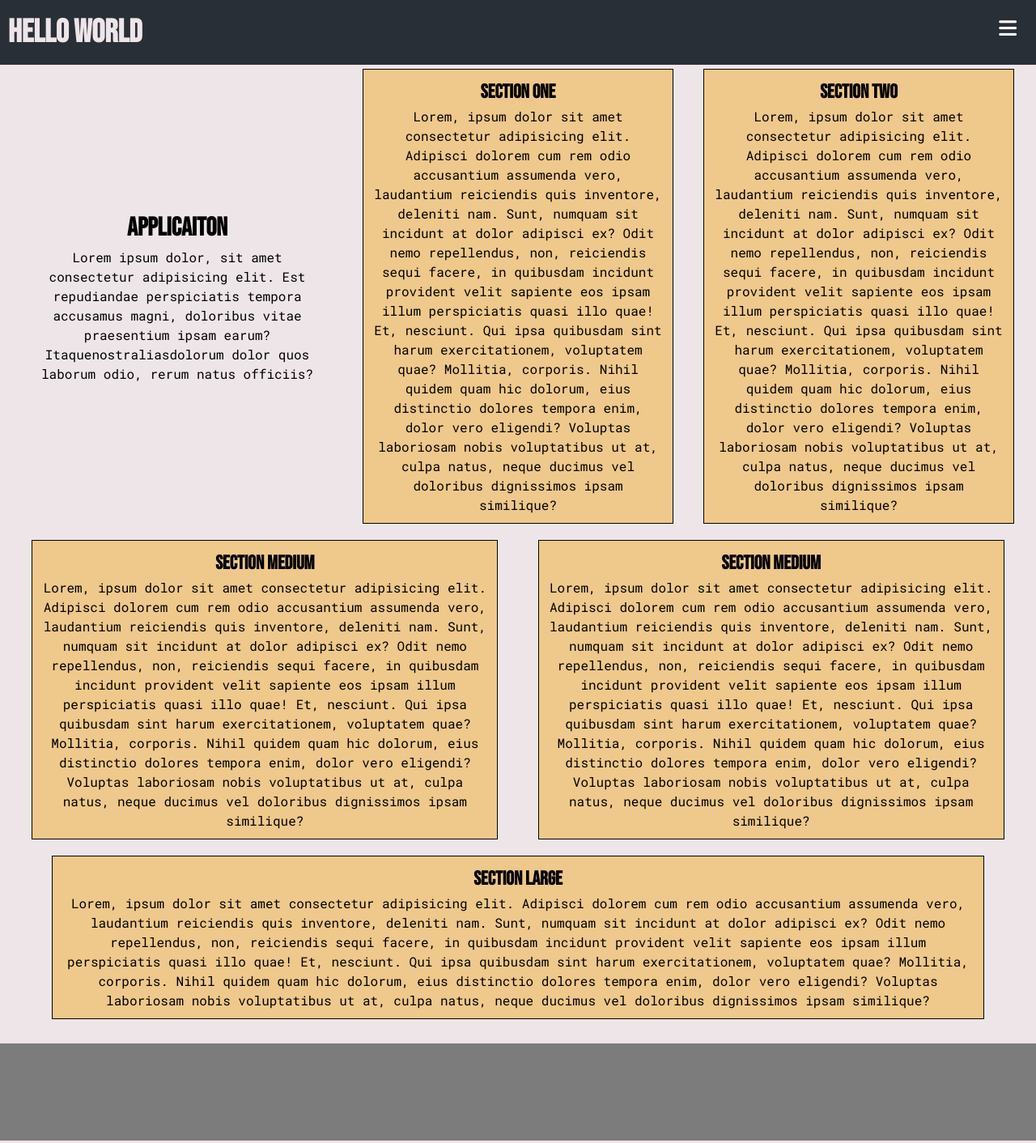
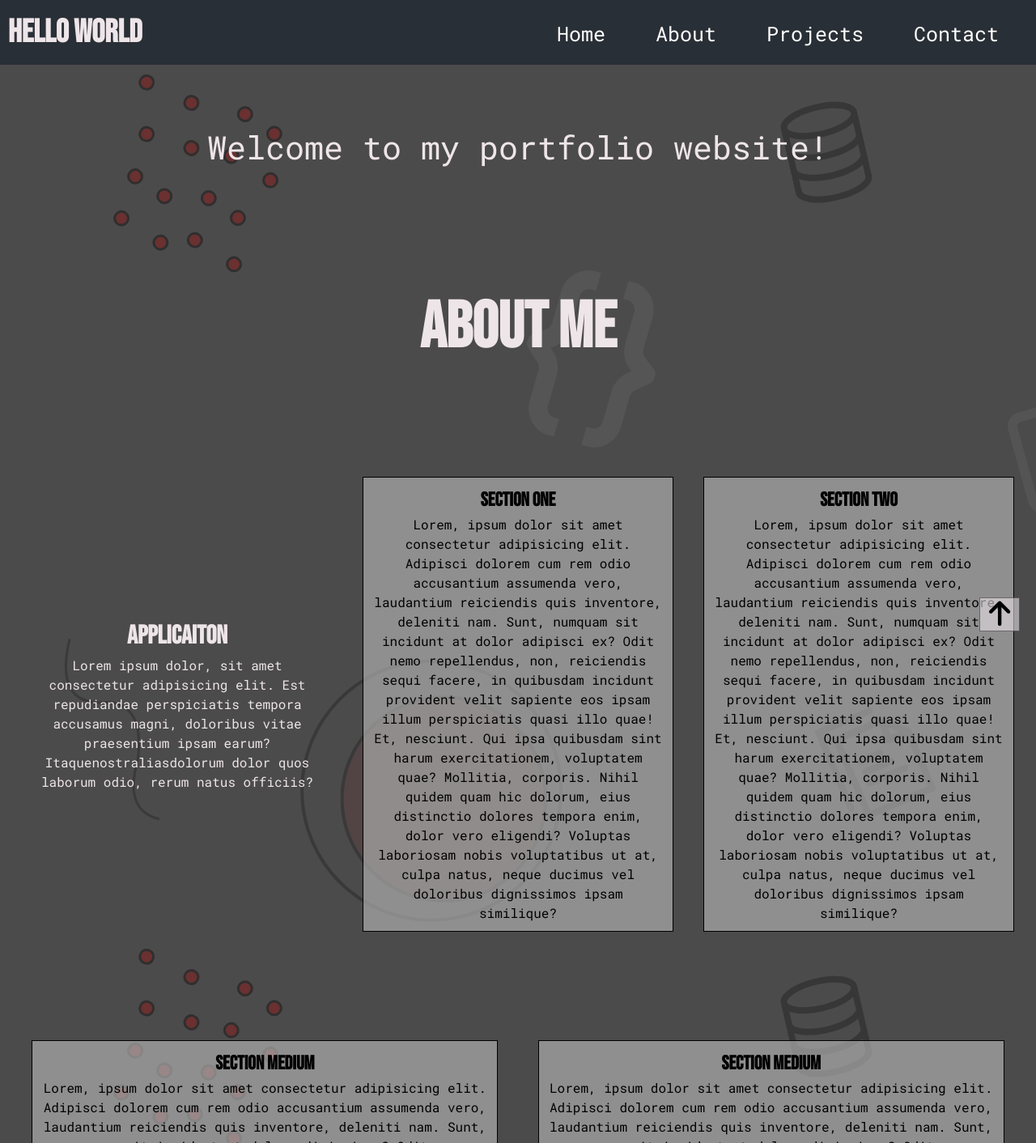
Before and after one commit to nemfogkifern/portfolio, a plain HTML site: page index.html in a window 1280 px wide. Shown: the top 1412 px of the page at 81% size. Drawn offline with Linux system fonts and the light colour scheme.

Commit message:
bg, resp, some content

```diff
--- a/index.html
+++ b/index.html
@@ -10,7 +10,6 @@
 </head>
 
 <body>
-
             <header>
                 <h1>Hello World</h1>
 
@@ -18,6 +17,7 @@
                     <ul class="menu">
                         <li><a href="#">Home</a></li>
                         <li><a href="#">About</a></li>
+                        <li><a href="#">Projects</a></li>
                         <li><a href="#">Contact</a></li>
                     </ul>
                 </nav>
@@ -27,64 +27,114 @@
             </header>
 
             <main class="container">
+
+                <div class="section-large">
+                    <p id="welcome"></p>
+                </div>
+
+                <div class="title">
+                    <h1>About me</h1>
+                </div>
+
                 <div class="section-small">
                     <h1>Applicaiton</h1>
-            <p>Lorem ipsum dolor, sit amet consectetur adipisicing elit. Est repudiandae perspiciatis tempora accusamus magni,
-                doloribus vitae praesentium ipsam earum? Itaquenostraliasdolorum dolor quos laborum odio, rerum natus officiis?
+                    <p>Lorem ipsum dolor, sit amet consectetur adipisicing elit. Est repudiandae perspiciatis tempora
+                        accusamus magni,
+                        doloribus vitae praesentium ipsam earum? Itaquenostraliasdolorum dolor quos laborum odio, rerum
+                        natus officiis?
                     </p>
                 </div>
+
 
                 <div class="section-small card">
                     <h2>Section one</h2>
                     <p>
-                Lorem, ipsum dolor sit amet consectetur adipisicing elit. Adipisci dolorem cum rem odio accusantium assumenda vero, laudantium reiciendis quis inventore, deleniti nam. Sunt, numquam sit incidunt at dolor adipisci ex?
-                Odit nemo repellendus, non, reiciendis sequi facere, in quibusdam incidunt provident velit sapiente eos ipsam illum perspiciatis quasi illo quae! Et, nesciunt. Qui ipsa quibusdam sint harum exercitationem, voluptatem quae?
-                Mollitia, corporis. Nihil quidem quam hic dolorum, eius distinctio dolores tempora enim, dolor vero eligendi? Voluptas laboriosam nobis voluptatibus ut at, culpa natus, neque ducimus vel doloribus dignissimos ipsam similique?
+                        Lorem, ipsum dolor sit amet consectetur adipisicing elit. Adipisci dolorem cum rem odio
+                        accusantium assumenda vero, laudantium reiciendis quis inventore, deleniti nam. Sunt, numquam
+                        sit incidunt at dolor adipisci ex?
+                        Odit nemo repellendus, non, reiciendis sequi facere, in quibusdam incidunt provident velit
+                        sapiente eos ipsam illum perspiciatis quasi illo quae! Et, nesciunt. Qui ipsa quibusdam sint
+                        harum exercitationem, voluptatem quae?
+                        Mollitia, corporis. Nihil quidem quam hic dolorum, eius distinctio dolores tempora enim, dolor
+                        vero eligendi? Voluptas laboriosam nobis voluptatibus ut at, culpa natus, neque ducimus vel
+                        doloribus dignissimos ipsam similique?
                     </p>
                 </div>
 
                 <div class="section-small card">
                     <h2>Section two</h2>
                     <p>
-                Lorem, ipsum dolor sit amet consectetur adipisicing elit. Adipisci dolorem cum rem odio accusantium assumenda vero, laudantium reiciendis quis inventore, deleniti nam. Sunt, numquam sit incidunt at dolor adipisci ex?
-                Odit nemo repellendus, non, reiciendis sequi facere, in quibusdam incidunt provident velit sapiente eos ipsam illum perspiciatis quasi illo quae! Et, nesciunt. Qui ipsa quibusdam sint harum exercitationem, voluptatem quae?
-                Mollitia, corporis. Nihil quidem quam hic dolorum, eius distinctio dolores tempora enim, dolor vero eligendi? Voluptas laboriosam nobis voluptatibus ut at, culpa natus, neque ducimus vel doloribus dignissimos ipsam similique?
+                        Lorem, ipsum dolor sit amet consectetur adipisicing elit. Adipisci dolorem cum rem odio
+                        accusantium assumenda vero, laudantium reiciendis quis inventore, deleniti nam. Sunt, numquam
+                        sit incidunt at dolor adipisci ex?
+                        Odit nemo repellendus, non, reiciendis sequi facere, in quibusdam incidunt provident velit
+                        sapiente eos ipsam illum perspiciatis quasi illo quae! Et, nesciunt. Qui ipsa quibusdam sint
+                        harum exercitationem, voluptatem quae?
+                        Mollitia, corporis. Nihil quidem quam hic dolorum, eius distinctio dolores tempora enim, dolor
+                        vero eligendi? Voluptas laboriosam nobis voluptatibus ut at, culpa natus, neque ducimus vel
+                        doloribus dignissimos ipsam similique?
                     </p>
                 </div>
 
                 <div class="section-medium card">
                     <h2>Section medium</h2>
                     <p>
-                Lorem, ipsum dolor sit amet consectetur adipisicing elit. Adipisci dolorem cum rem odio accusantium assumenda vero, laudantium reiciendis quis inventore, deleniti nam. Sunt, numquam sit incidunt at dolor adipisci ex?
-                Odit nemo repellendus, non, reiciendis sequi facere, in quibusdam incidunt provident velit sapiente eos ipsam illum perspiciatis quasi illo quae! Et, nesciunt. Qui ipsa quibusdam sint harum exercitationem, voluptatem quae?
-                Mollitia, corporis. Nihil quidem quam hic dolorum, eius distinctio dolores tempora enim, dolor vero eligendi? Voluptas laboriosam nobis voluptatibus ut at, culpa natus, neque ducimus vel doloribus dignissimos ipsam similique?
+                        Lorem, ipsum dolor sit amet consectetur adipisicing elit. Adipisci dolorem cum rem odio
+                        accusantium assumenda vero, laudantium reiciendis quis inventore, deleniti nam. Sunt, numquam
+                        sit incidunt at dolor adipisci ex?
+                        Odit nemo repellendus, non, reiciendis sequi facere, in quibusdam incidunt provident velit
+                        sapiente eos ipsam illum perspiciatis quasi illo quae! Et, nesciunt. Qui ipsa quibusdam sint
+                        harum exercitationem, voluptatem quae?
+                        Mollitia, corporis. Nihil quidem quam hic dolorum, eius distinctio dolores tempora enim, dolor
+                        vero eligendi? Voluptas laboriosam nobis voluptatibus ut at, culpa natus, neque ducimus vel
+                        doloribus dignissimos ipsam similique?
                     </p>
                 </div>
                 <div class="section-medium card">
                     <h2>Section medium</h2>
                     <p>
-                Lorem, ipsum dolor sit amet consectetur adipisicing elit. Adipisci dolorem cum rem odio accusantium assumenda vero, laudantium reiciendis quis inventore, deleniti nam. Sunt, numquam sit incidunt at dolor adipisci ex?
-                Odit nemo repellendus, non, reiciendis sequi facere, in quibusdam incidunt provident velit sapiente eos ipsam illum perspiciatis quasi illo quae! Et, nesciunt. Qui ipsa quibusdam sint harum exercitationem, voluptatem quae?
-                Mollitia, corporis. Nihil quidem quam hic dolorum, eius distinctio dolores tempora enim, dolor vero eligendi? Voluptas laboriosam nobis voluptatibus ut at, culpa natus, neque ducimus vel doloribus dignissimos ipsam similique?
+                        Lorem, ipsum dolor sit amet consectetur adipisicing elit. Adipisci dolorem cum rem odio
+                        accusantium assumenda vero, laudantium reiciendis quis inventore, deleniti nam. Sunt, numquam
+                        sit incidunt at dolor adipisci ex?
+                        Odit nemo repellendus, non, reiciendis sequi facere, in quibusdam incidunt provident velit
+                        sapiente eos ipsam illum perspiciatis quasi illo quae! Et, nesciunt. Qui ipsa quibusdam sint
+                        harum exercitationem, voluptatem quae?
+                        Mollitia, corporis. Nihil quidem quam hic dolorum, eius distinctio dolores tempora enim, dolor
+                        vero eligendi? Voluptas laboriosam nobis voluptatibus ut at, culpa natus, neque ducimus vel
+                        doloribus dignissimos ipsam similique?
                     </p>
                 </div>
 
                 <div class="section-large">
                     <h2>Section Large</h2>
                     <p>
-                Lorem, ipsum dolor sit amet consectetur adipisicing elit. Adipisci dolorem cum rem odio accusantium assumenda vero, laudantium reiciendis quis inventore, deleniti nam. Sunt, numquam sit incidunt at dolor adipisci ex?
-                Odit nemo repellendus, non, reiciendis sequi facere, in quibusdam incidunt provident velit sapiente eos ipsam illum perspiciatis quasi illo quae! Et, nesciunt. Qui ipsa quibusdam sint harum exercitationem, voluptatem quae?
-                Mollitia, corporis. Nihil quidem quam hic dolorum, eius distinctio dolores tempora enim, dolor vero eligendi? Voluptas laboriosam nobis voluptatibus ut at, culpa natus, neque ducimus vel doloribus dignissimos ipsam similique?
+                        Lorem, ipsum dolor sit amet consectetur adipisicing elit. Adipisci dolorem cum rem odio
+                        accusantium assumenda vero, laudantium reiciendis quis inventore, deleniti nam. Sunt, numquam
+                        sit incidunt at dolor adipisci ex?
+                        Odit nemo repellendus, non, reiciendis sequi facere, in quibusdam incidunt provident velit
+                        sapiente eos ipsam illum perspiciatis quasi illo quae! Et, nesciunt. Qui ipsa quibusdam sint
+                        harum exercitationem, voluptatem quae?
+                        Mollitia, corporis. Nihil quidem quam hic dolorum, eius distinctio dolores tempora enim, dolor
+                        vero eligendi? Voluptas laboriosam nobis voluptatibus ut at, culpa natus, neque ducimus vel
+                        doloribus dignissimos ipsam similique?
                     </p>
                 </div>
 
-
+                <button class="back-to-top" onclick="scrollToTop()"><i class="fa-solid fa-arrow-up"></i></button>
             </main>
 
+    <footer>
+        <div class="footer-content">
+            <p><i class="fa-regular fa-copyright"></i> 2024 Gyurina Bercel. All rights reserved.</p>
+            <p><i class="fa-solid fa-envelope footer-icon"></i> gyurinabercel@gmail.com</p>
+            <p><i class="fa-solid fa-phone footer-icon"></i> +36 50 103 6922</p>
+            <div class="social-icons">
+                <a href="https://www.linkedin.com/in/bercel-gyurina-15758032a" target="_blank"><i
+                        class="fab fa-linkedin"></i></a>
+                <a href="https://github.com/nemfogkifern" target="_blank"><i class="fab fa-github"></i></a>
+            </div>
 
-    <footer>
-
-
+        </div>
     </footer>
 
     <script src="src/main.js"></script>
--- a/res/style/main.css
+++ b/res/style/main.css
@@ -99,8 +99,8 @@ nav{
 }
 
 .menu-toggle:hover {
-    color: #4b4b4b;
-    background-color: #c0c0c0;
+    color: #000000;
+    background-color: #ffffff;
     transition: all 0.4s ease;
     transform:scale(1.2);
 }
@@ -126,12 +126,18 @@ nav ul li a:hover {
 /* Main */
 main    {
     margin-top: 75px;
-    margin-bottom: 20px;
-    min-height: 800px;
+    padding-bottom: 20px;
+    min-height: 2000px;
     max-width: 100%;
     justify-self: center;
 
 
+    color: #EEE5E9;
+    background-image: url(../img/port_bg.png);
+    background-attachment: fixed;
+
+    background-size:auto;
+    background-repeat: repeat;
     display: flex;
     flex-direction: column;
     flex-wrap: wrap;
@@ -141,15 +147,26 @@ main    {
     text-align: center;
 }
 
+
+
+
+
 .card {
     border: 1px solid #000000;
-    background-color: #EFC88B;
+    background-color: #b1b1b1ab;
+    color: #000000;
 }
+.card:hover {
+    transition: all 0.4s ease;
+    background-color: #f1e6d5;
+
+}
+
 
 .section-small {
     width: 90%;
     padding: 10px;
-    margin-top: 10px;
+    margin: 10px;
 
 
 
@@ -162,10 +179,7 @@ main    {
 .section-medium {
     width: 90%;
     padding: 10px;
-    margin-top: 10px;
-
-    border: 1px solid #000000;
-    background-color: #EFC88B;
+    margin: 10px;
 
     display: flex;
     flex-direction: column;
@@ -175,16 +189,45 @@ main    {
 .section-large {
     width: 90%;
     padding: 10px;
-    margin-top: 10px;
+    margin: 10px;
 
-    border: 1px solid #000000;
-    background-color: #EFC88B;
+
 
     display: flex;
     flex-direction: column;
     flex-wrap: wrap;
 }
 
+
+.back-to-top {
+    position: fixed;
+    right: 20px;
+    bottom: 20px;
+    font-size: 35px;
+    background-color: #eee5e98f;
+    border: 1px solid #00000075;
+    color: #000000;
+    width: 50px;
+}
+
+
+.back-to-top:hover {
+    transition: all 0.4s ease;
+    transform: scale(1.2);
+    background-color: #eee5e9;
+    border: 1px solid #000000;
+}
+
+.title {
+    font-size: 40px;
+    width: 100%;
+    text-align: center;
+}
+
+#welcome {
+    font-size: 40px;
+    text-align: center;
+}
 
 
 /* Footer */
@@ -193,70 +236,112 @@ footer{
 
     width: 100%;
     background-color: #7C7C7C;
-    height: 120px;
+    line-height: 2;
+}
+.footer-content {
+    padding: 10px;
+    text-align: center;
+    color: #EEE5E9;
+    font-size: 20px;
+
+    display: flex;
+    flex-direction: column;
+    flex-wrap: wrap;
+    justify-content: space-evenly;
+    align-items: center;
+    padding: 20px;
+}
+
+
+.social-icons a i{
+    font-size: 70px;
+    color: #000000;
+    margin-top: 30px;
+    margin-left: 30px;
+
+}
+.social-icons a i:hover {
+    transition: all 0.4s ease;
+    transform: scale(1.2);
+    color: #EEE5E9;
+}
+
+.footer-icon {
+    font-size: 15px;
+    color: aliceblue;
 }
 
 
 @media screen and (min-width: 768px) {
 
-
-
-
     main    {
-        margin-top: 75px;
-        margin-bottom: 20px;
-        min-height: 800px;
-        max-width: 100%;
-        justify-self: center;
-
-
-        display: flex;
         flex-direction: row;
         flex-wrap: wrap;
         justify-content: space-evenly;
         align-items: space-evenly;
-
-        text-align: center;
     }
 
     .section-small {
-        width: 30%;
-        padding: 10px;
-        margin: 10px 10px 10px 10px;
+        width: 45%;
+    }
+
+
+    .section-medium {
+        width: 90%;
+    }
+
+    .section-large {
+        width: 90%;
+    }
+
+    header {
+        display: flex;
+        flex-direction: row;
+    }
 
 
 
+    nav {
+        position: fixed;
+        top: -6px;
+        right: 0px;
+        justify-self: end;
+        width: fit-content;
+
+    }
+    .menu-toggle {
+        display: none;
+    }
+    .menu {
+        border-top: none;
+        margin: 0;
         display: flex;
-        flex-direction: column;
-        flex-wrap: wrap;
+
+    }
+    .menu li {
+        list-style-type: none;
+        width: fit-content;
+
+    }
+
+}
+
+@media screen and (min-width: 1200px) {
+    .section-small {
+        width: 30%;
     }
 
 
     .section-medium {
         width: 45%;
-        padding: 10px;
-        margin: 10px 10px 10px 10px;
-
-
-        border: 1px solid #000000;
-        background-color: #EFC88B;
-
-        display: flex;
-        flex-direction: column;
-        flex-wrap: wrap;
     }
 
     .section-large {
         width: 90%;
-        padding: 10px;
-        margin: 10px 10px 10px 10px;
-
-        border: 1px solid #000000;
-        background-color: #EFC88B;
-
-        display: flex;
-        flex-direction: column;
-        flex-wrap: wrap;
     }
 
+
+    .menu li {
+        margin-right: 30px;
+    }
 }
--- a/src/main.js
+++ b/src/main.js
@@ -26,3 +26,26 @@ document.addEventListener('click', function (event) {
 //     menuToggle.classList.remove('active');
 
 // })
+function scrollToTop() {
+    window.scrollTo({
+        top: 0,
+        behavior: 'smooth'
+    });
+}
+
+
+
+
+var i = 0;
+var txt = 'Welcome to my portfolio website!';
+var speed = 80;
+
+function typeWriter() {
+  if (i < txt.length) {
+    document.getElementById("welcome").innerHTML += txt.charAt(i);
+    i++;
+    setTimeout(typeWriter, speed);
+  }
+}
+
+typeWriter()
```
Also changed, not shown: res/img/port_bg.png (added). Lines whose indentation alone changed are shown as unchanged.
